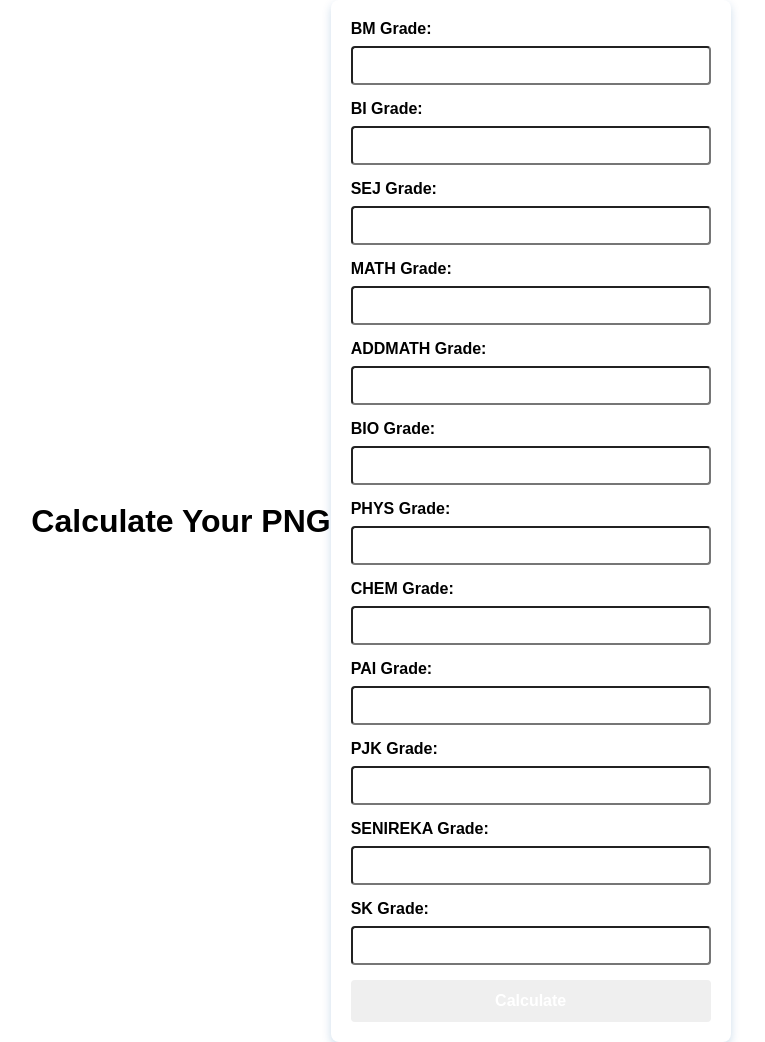
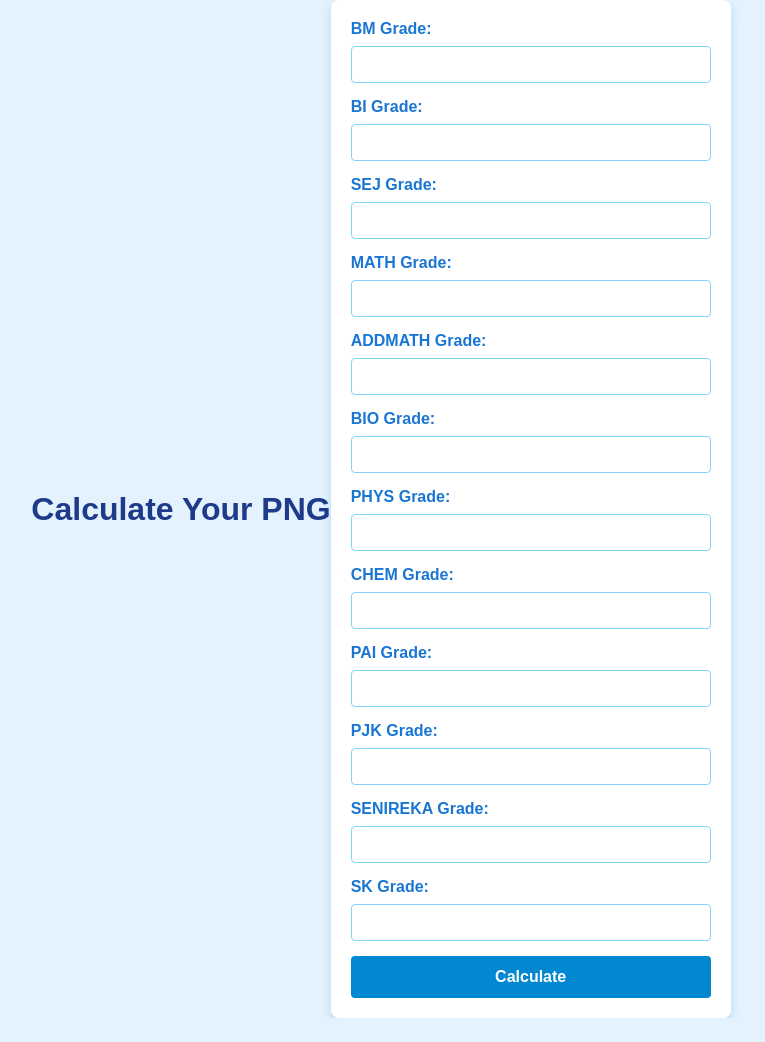
Before and after one commit to Kamski18/kamski18.github.io, a Flask app: page / in a window 1280 px wide. Shown: the whole page, without its empty margins (259-1024 px from the left). After the commit the page ends 1018 px from the top, so only its background shows below. Run offline with Flask 3, Linux system fonts and the light colour scheme.

Commit message:
Update styles.css

```diff
--- a/png-claculator/static/styles.css
+++ b/png-claculator/static/styles.css
@@ -1,7 +1,7 @@
 /* General Styling */
 body {
     font-family: Arial, sans-serif;
-      background-color: 󱓻 #e0f7fa; /* Light blue background */
+    background-color: #e3f2fd; /* Light blue background */
     margin: 0;
     padding: 0;
     display: flex;
@@ -12,17 +12,17 @@
 }
 
 h1 {
-      color: 󱓻 #01579b; /* Dark blue */
+    color: #1e3a8a; /* Dark blue */
     text-align: center;
     margin-bottom: 20px;
 }
 
 /* Form Container */
 form {
-      background: 󱓻 #ffffff; /* White form background */
+    background: #ffffff; /* White form background */
     padding: 20px;
     border-radius: 8px;
-      box-shadow: 0 4px 10px rgba(1, 87, 155, 0.2); /* Blue shadow */
+    box-shadow: 0 4px 10px rgba(25, 118, 210, 0.2); /* Blue shadow */
     width: 90%; /* Takes up 90% of the screen width */
     max-width: 400px; /* Maximum width */
     box-sizing: border-box;
@@ -33,7 +33,7 @@
     display: block;
     font-weight: bold;
     margin-bottom: 8px;
-      color: 󱓻 #0277bd; /* Medium blue */
+    color: #1976d2; /* Medium blue */
 }
 
 /* Input Fields */
@@ -41,14 +41,14 @@
     width: 100%;
     padding: 10px;
     margin-bottom: 15px;
-      border: 1px solid 󱓻 #81d4fa; /* Light blue border */
+    border: 1px solid #81d4fa; /* Light blue border */
     border-radius: 4px;
     box-sizing: border-box;
 }
 
 /* Submit Button */
 form button {
-      background-color: 󱓻 #0288d1; /* Dark blue */
+    background-color: #0288d1; /* Dark blue */
     color: white;
     padding: 12px;
     border: none;
@@ -61,12 +61,12 @@
 }
 
 form button:hover {
-      background-color: 󱓻 #0277bd; /* Slightly darker on hover */
+    background-color: #0277bd; /* Slightly darker on hover */
 }
 
 /* PNG Result */
 h2 {
-      color: 󱓻 #0288d1;
+    color: #0288d1; /* Blue text */
     text-align: center;
     margin-top: 20px;
 }
@@ -76,7 +76,7 @@
     form {
         padding: 15px;
         border-radius: 6px;
-        box-shadow: 0 3px 8px rgba(1, 87, 155, 0.15);
+        box-shadow: 0 3px 8px rgba(25, 118, 210, 0.15);
     }
 
     form button {
```
Lines whose indentation alone changed are shown as unchanged.
